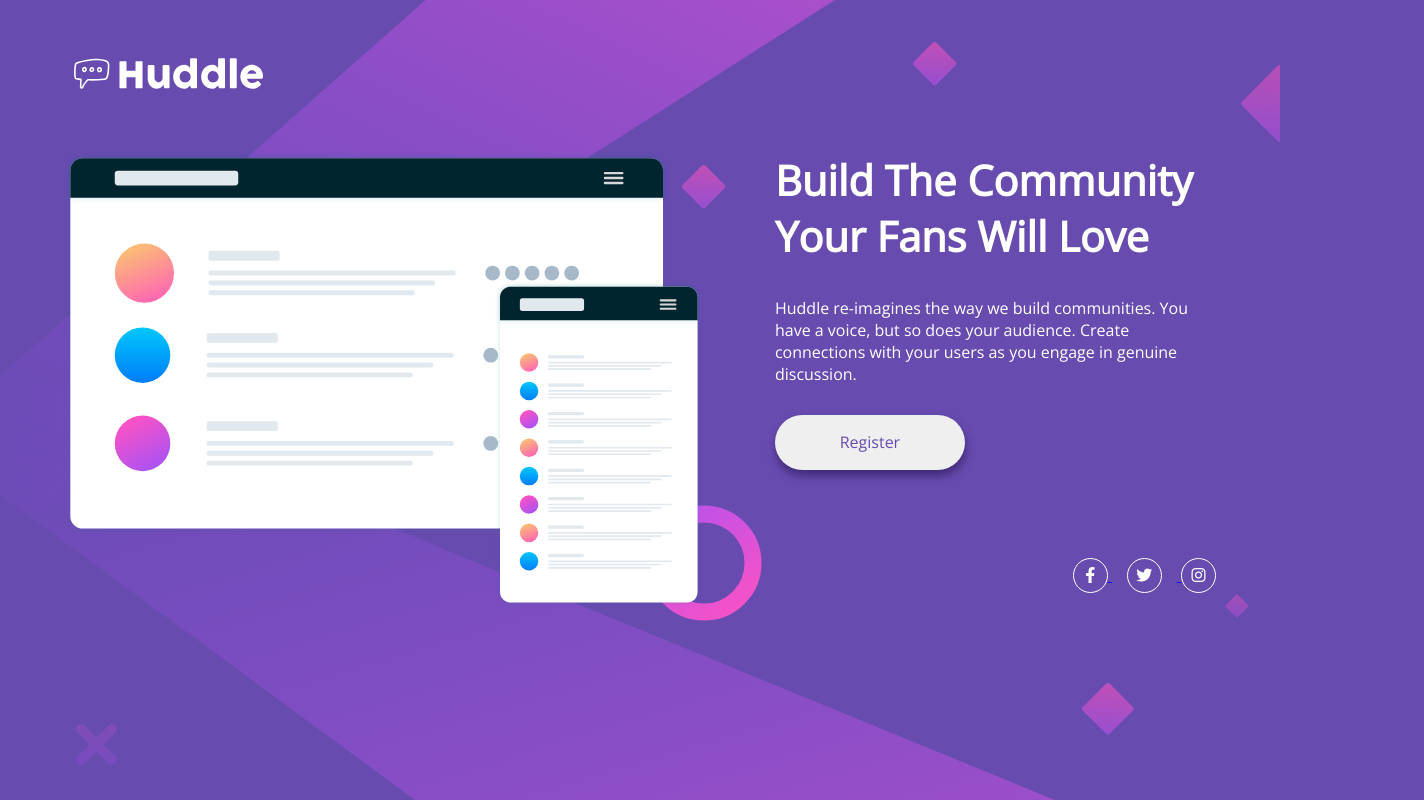
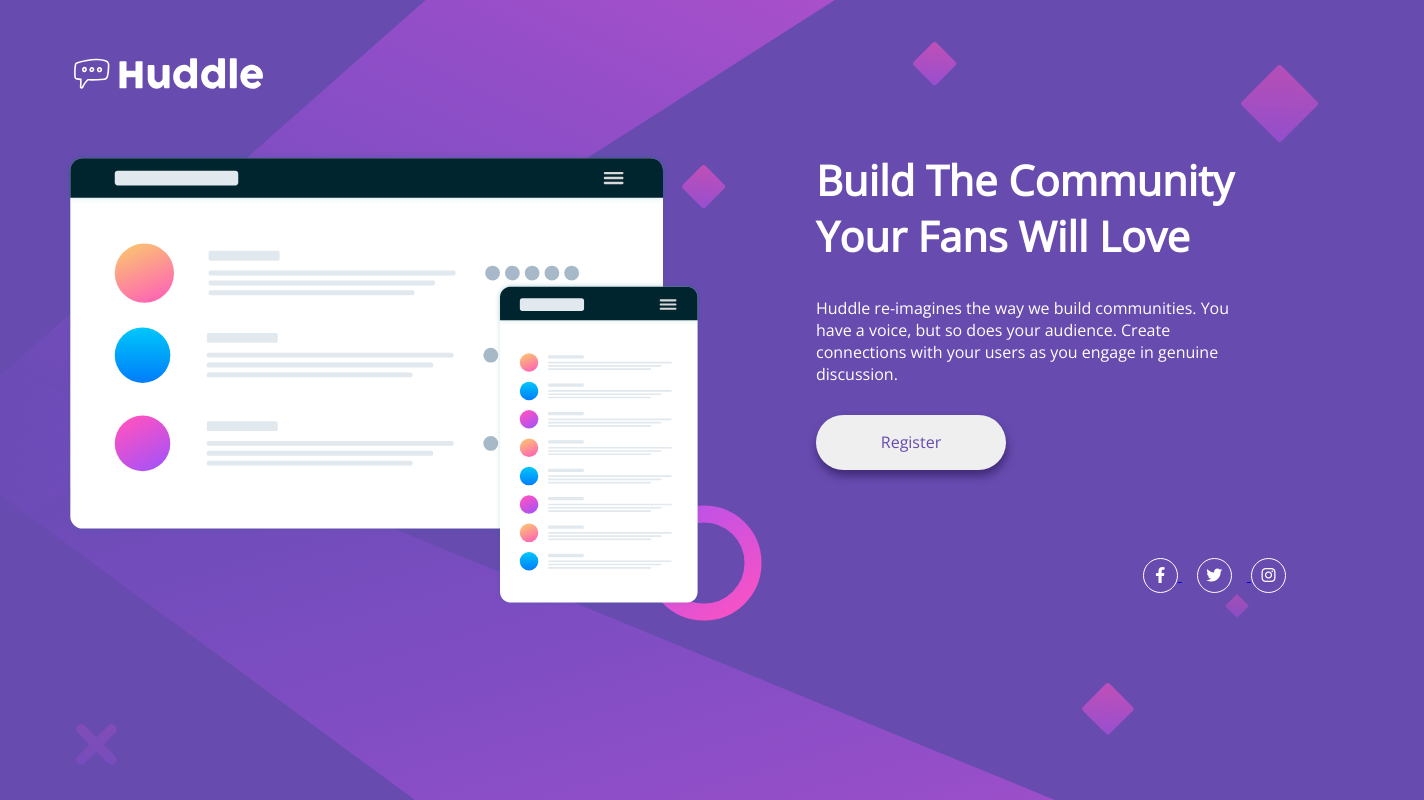
Before and after one commit to Incredible-06/Huddle-landing-page-with, a plain HTML site: page index.html in a window 1280 px wide. Shown: the whole page, 1424 px wide, since content can reach past the window. Drawn offline with nearby package versions, Linux system fonts and the light colour scheme.

Commit message:
Add files via upload

```diff
--- a/css/main.css
+++ b/css/main.css
@@ -11,6 +11,7 @@ body {
 }
 
 .container {
+    width: 85.374em;
     margin: 3em 4em 0;
     position: relative;
 }
@@ -35,6 +36,7 @@ body {
    -----------*/
 
 .content {
+    width: 85em;
     display: grid;
     grid-template-columns: repeat(2, 1fr);
 }
@@ -60,7 +62,7 @@ body {
 
 .info h1 {
     color: #fff;
-    font-size: 3.375em;
+    font-size: 3.1em;
     padding-bottom: .8em;
 }
 
@@ -136,6 +138,14 @@ body {
 }
 
 @media (max-width: 1380px){
+
+    .container {
+        width: 76.374em;
+    }
+
+    .info {
+        width: 31em;
+    }
 
     .info p {
         font-size: 1em;
```
